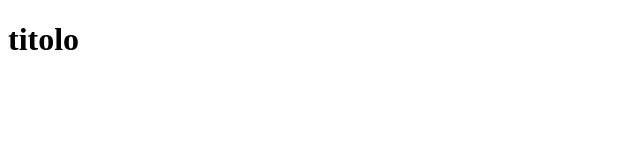
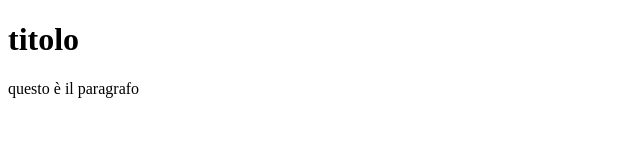
Before and after one commit to daniepa/test1, a plain HTML site: page client/index.html in a window 1280 px wide. Shown: the whole page, without its empty margins (0-640 px from the left). Drawn offline with Linux system fonts and the light colour scheme.

Commit message:
Update index.html

```diff
--- a/client/index.html
+++ b/client/index.html
@@ -7,5 +7,6 @@
 </head>
 <body>
     <h1>titolo</h1>
+    <p>questo è il paragrafo</p>
 </body>
 </html>
```
